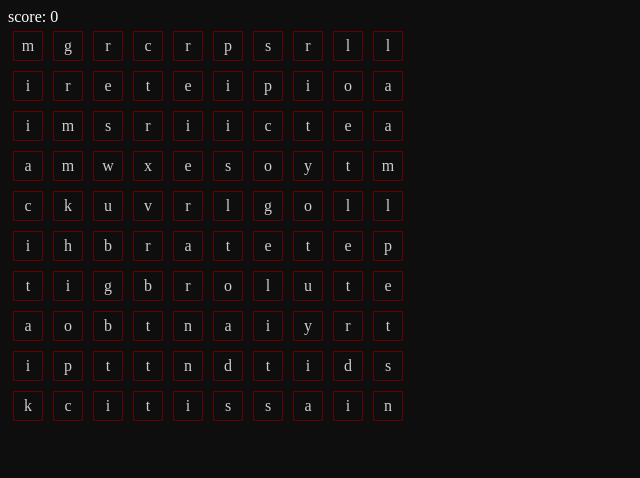
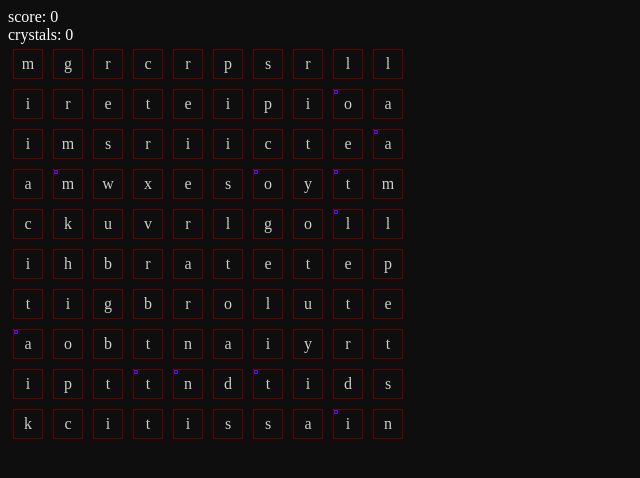
Before and after one commit to InikonZS/words, a React app in the folder client/: page / in a window 1280 px wide. Shown: the top 478 px of the page, without its empty margins (0-640 px from the left). Built offline with nearby package versions, Linux system fonts and the light colour scheme.

Commit message:
add crystals bonus

```diff
--- a/client/src/gamefield.tsx
+++ b/client/src/gamefield.tsx
@@ -61,7 +61,8 @@ function generateLetters(x: number, y: number){
             letter: abc[freqRandom()],//abc[Math.floor(Math.random() * abc.length)],
             x: j,
             y: i,
-            id: `x${j}y${i}`
+            id: `x${j}y${i}`,
+            bonus: []
     }}));
 }
 
@@ -131,11 +132,17 @@ function getPoints(word: Array<ILetter>){
     return result;
 }
 
+interface IBonus{
+    apply: ()=>void,
+    name: string
+}
+
 interface ILetter{
     id: string,
     x: number,
     y: number,
-    letter: string
+    letter: string,
+    bonus: Array<IBonus>
 }
 
 export default function GameField(){
@@ -143,11 +150,32 @@ export default function GameField(){
     const [selected, setSelected] = useState<Array<ILetter>>([]);
     const [animate, setAnimate] = useState<Array<ILetter>>([]);
     const [points, setPoints] = useState(0);
+    const [crystals, setCrystals] = useState(0);
+
+    useEffect(()=>{
+        setLetters(last=>{
+            return last.map(row=> row.map(letter=>{
+                if (Math.random() < 0.1){
+                    letter.bonus = [
+                        {
+                            name: 'crystal',
+                            apply: ()=>{
+                                setCrystals(last => last + 1);
+                            }
+                        }
+                    ]
+                }
+                return letter;
+            }));
+            //return last;
+        });
+    }, [])
 
     return (
     <div>
         <div className="score">
             <div className="points">score: {points}</div>
+            <div className="crystals">crystals: {crystals}</div>
     </div>
     <div className="field">
         {
@@ -175,14 +203,27 @@ export default function GameField(){
                         if (formattedWords.includes(word)){
                             console.log('correct ', word);
                             setPoints(last=> last + getPoints(selected));
+                            selected.map(it=>it.bonus.forEach(jt=> jt.apply()))
                             setAnimate(selected);
                             setTimeout(()=>{
                                 setLetters(last=>{
                                     const newLetters = last.map(row=> row.map(item=>{
                                         if (selected.find(it=> it.id == item.id)){
+                                            const bonus: Array<IBonus> = [];
+                                            if (Math.random() < 0.1) {
+                                                bonus.push(
+                                                    {
+                                                        name: 'crystal',
+                                                        apply: ()=>{
+                                                            setCrystals(last => last + 1);
+                                                        }
+                                                    }
+                                                );
+                                            }
                                             return {
                                                 ...item,
-                                                letter: abc[freqRandom()]
+                                                letter: abc[freqRandom()],
+                                                bonus: bonus
                                             }
                                         } else {
                                             return item
@@ -199,6 +240,7 @@ export default function GameField(){
                         }
                         setSelected([]);
                     }}>
+                        {letter.bonus.find(it=>it.name == 'crystal') && <div className="crystal"></div>}
                         {letter.letter}
                     </div>
                     })}
--- a/client/src/style.css
+++ b/client/src/style.css
@@ -12,6 +12,7 @@ body {
 }
 
 .letter {
+    position: relative;
     width: 30px;
     height: 30px;
     border: 1px solid #600;
@@ -33,3 +34,12 @@ body {
 .letter_hide {
     transform: scale(0, 0);
 }
+
+.crystal {
+    position: absolute;
+    top: 0;
+    left: 0;
+    width: 4px;
+    height: 4px;
+    border: 1px solid #60f;
+}
```
